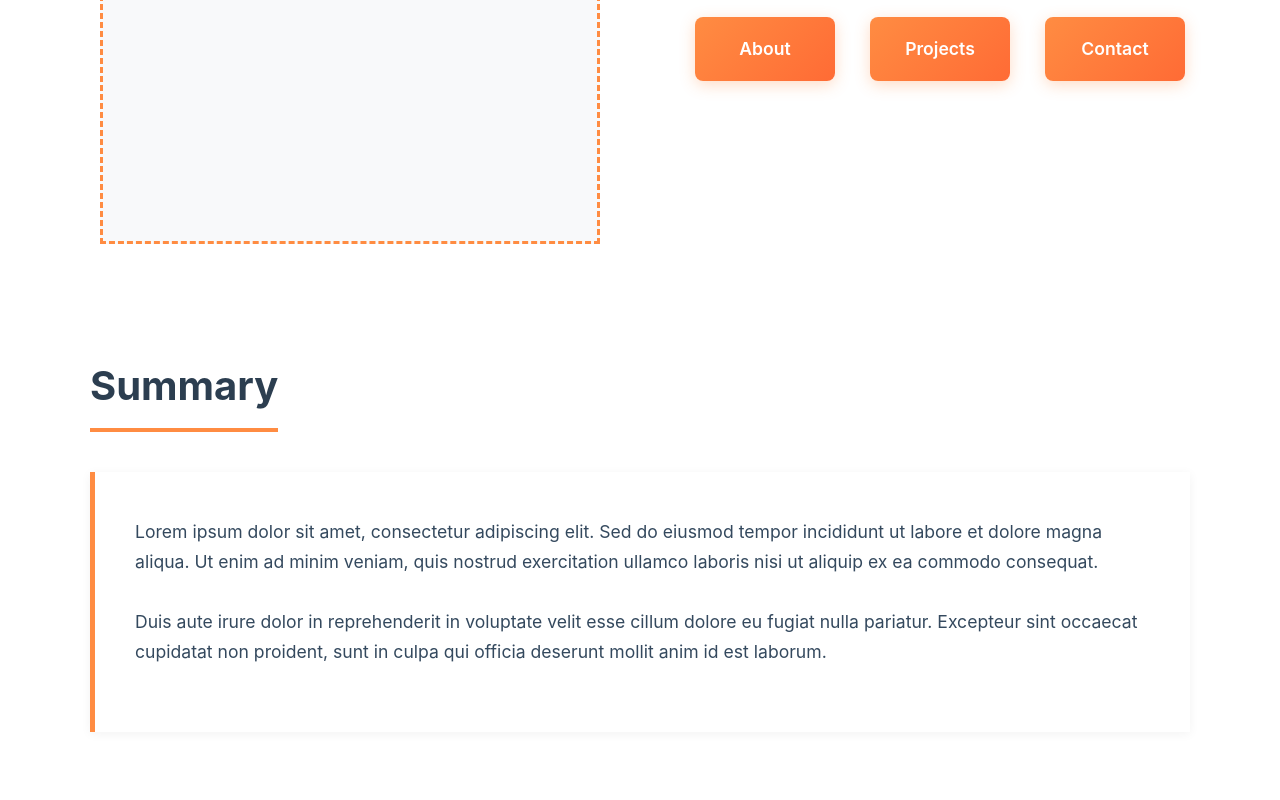
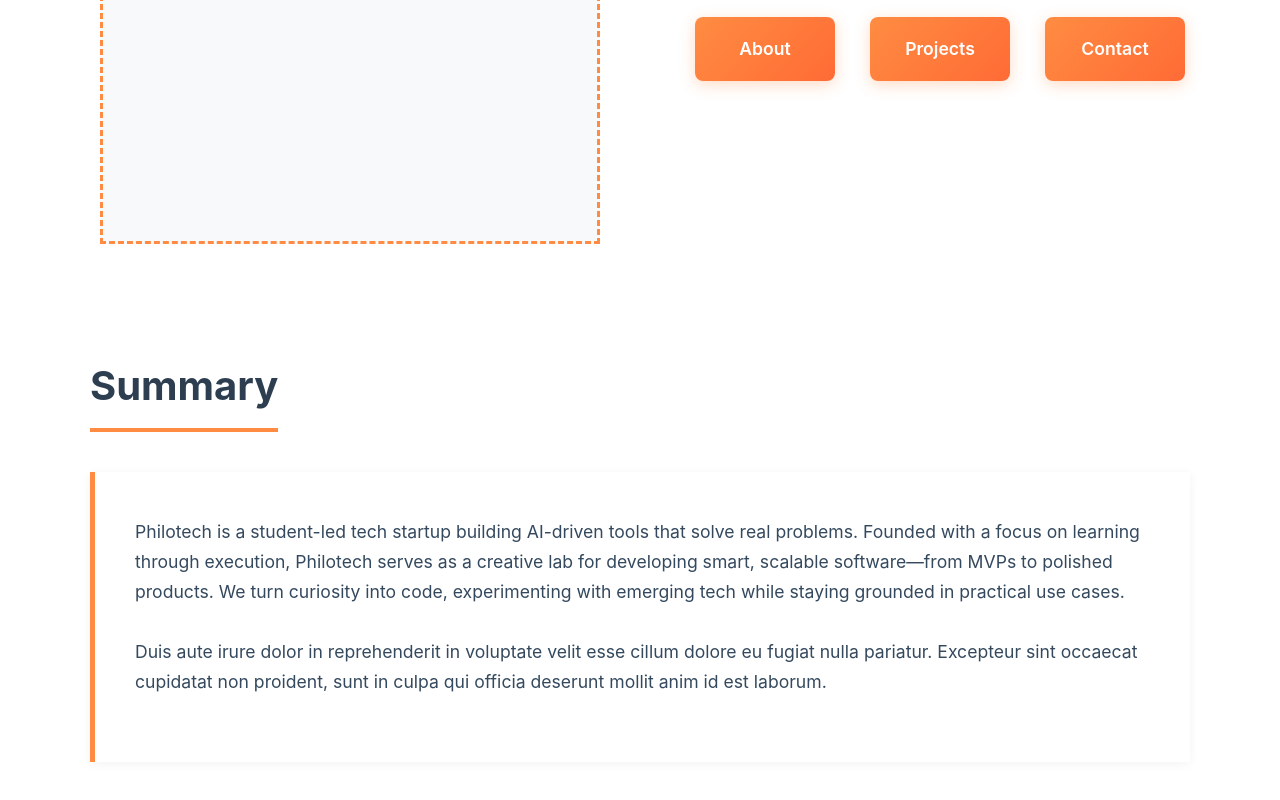
Before and after one commit to chrisb9085/philotech-website, a React (Vite) app in the folder frontend/my-app/: page / in a window 1280 px wide. Shown: the part 446-1246 px from the top of the page. Built offline with nearby package versions, Linux system fonts and the light colour scheme.

Commit message:
Home.js and Home .css fixes

```diff
--- a/frontend/my-app/src/pages/Home.jsx
+++ b/frontend/my-app/src/pages/Home.jsx
@@ -47,9 +47,10 @@
             <h2 className="summary-heading">Summary</h2>
             <div className="summary-content">
               <p>
-                Lorem ipsum dolor sit amet, consectetur adipiscing elit. Sed do eiusmod tempor
-                incididunt ut labore et dolore magna aliqua. Ut enim ad minim veniam, quis
-                nostrud exercitation ullamco laboris nisi ut aliquip ex ea commodo consequat.
+              Philotech is a student-led tech startup building AI-driven tools that solve real problems.
+              Founded with a focus on learning through execution, Philotech serves as a creative lab for
+              developing smart, scalable software—from MVPs to polished products. We turn curiosity into code,
+              experimenting with emerging tech while staying grounded in practical use cases.
               </p>
               <p>
                 Duis aute irure dolor in reprehenderit in voluptate velit esse cillum dolore
--- a/frontend/my-app/src/styling/Home.css
+++ b/frontend/my-app/src/styling/Home.css
@@ -31,7 +31,7 @@
   padding: 20px;
   opacity: 0;
   transform: translateY(30px);
-  animation: fadeInUp 1s ease-out 0.3s forwards;
+  animation: fadeInUp 0.5s ease-out 0.15s forwards;
 }
 
 .photo-section {
@@ -90,7 +90,7 @@
   align-items: center;
   opacity: 0;
   transform: translateY(30px);
-  animation: fadeInUp 1s ease-out 0.6s forwards;
+  animation: fadeInUp 0.5s ease-out 0.3s forwards;
   padding: 20px;
 }
 
@@ -107,7 +107,7 @@
   background-clip: text;
   opacity: 0;
   transform: translateY(20px);
-  animation: fadeInUp 1s ease-out 0.9s forwards;
+  animation: fadeInUp 0.5s ease-out 0.45s forwards;
   padding: 10px;
 }
 
@@ -135,7 +135,7 @@
   justify-content: flex-end;
   opacity: 0;
   transform: translateY(20px);
-  animation: fadeInUp 1s ease-out 1.2s forwards;
+  animation: fadeInUp 0.5s ease-out 0.6s forwards;
   padding: 10px 0;
 }
 
@@ -175,7 +175,7 @@
   padding: 20px;
   opacity: 0;
   transform: translateY(30px);
-  animation: fadeInUp 1s ease-out 1.5s forwards;
+  animation: fadeInUp 0.5s ease-out 0.75s forwards;
 }
 
 .summary-heading {
```
